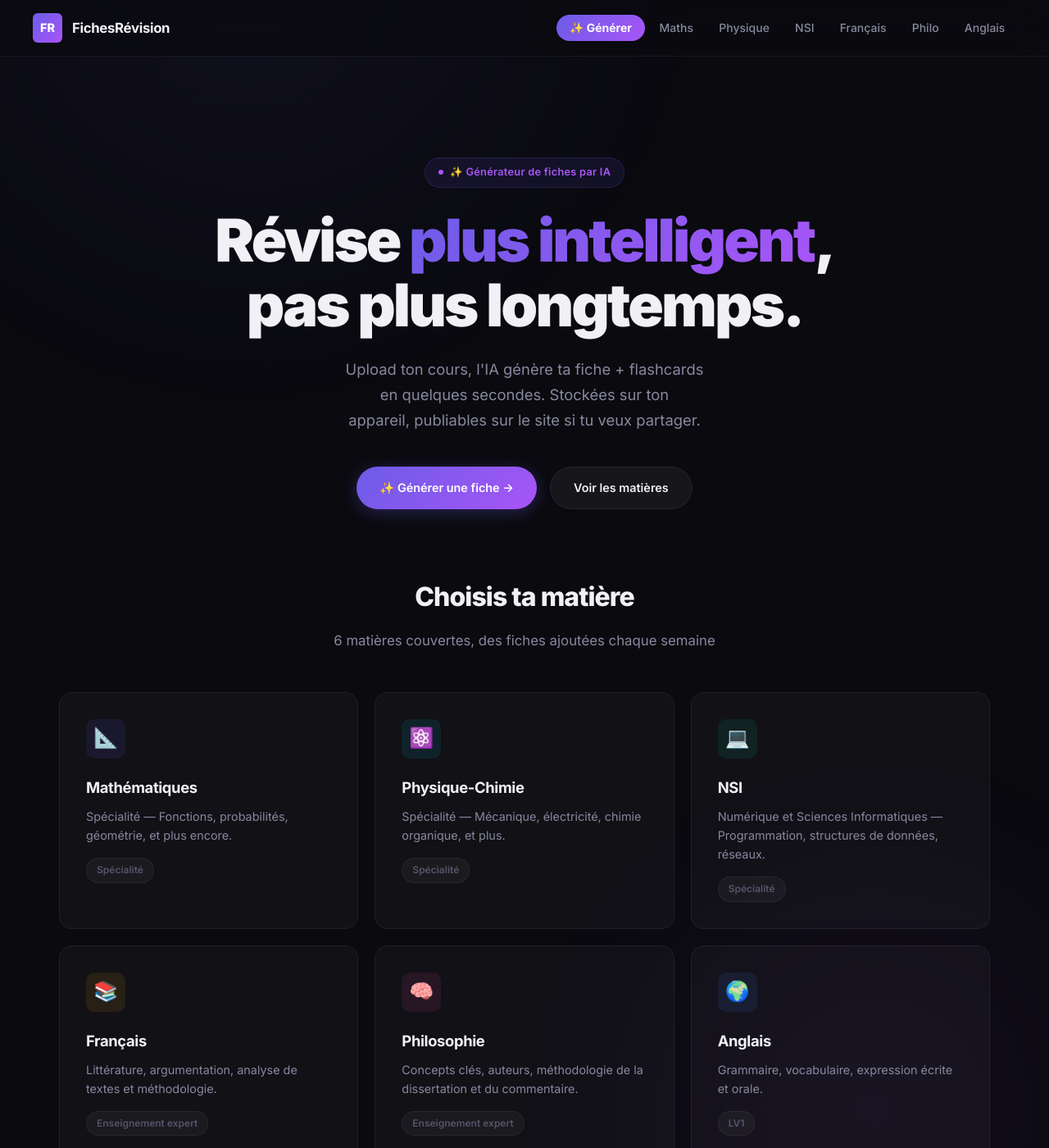
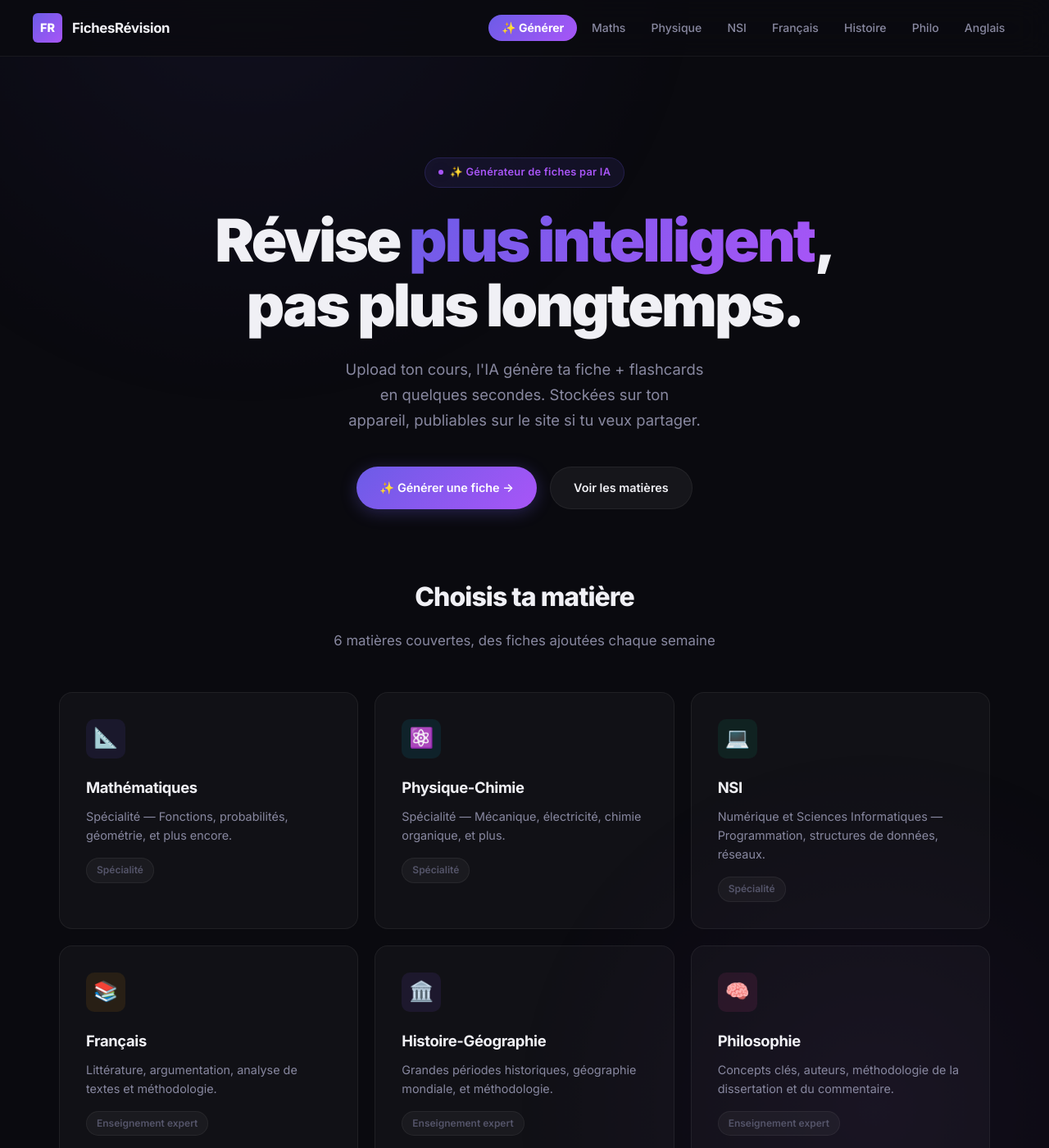
Before and after one commit to Jad00Create/fiches-revision, a Jekyll site: the page built from index.md, in a window 1280 px wide and 1400 px high. Shown: the whole window at 82% size. Built offline with Jekyll 4.4.1, drawn with Linux system fonts in a browser that asks for light colours.

Commit message:
Add Histoire-Géographie subject

```diff
--- a/_layouts/default.html
+++ b/_layouts/default.html
@@ -442,6 +442,7 @@
     .card--physique { --card-accent: linear-gradient(135deg, #06b6d4, #3b82f6); }
     .card--nsi { --card-accent: linear-gradient(135deg, #10b981, #06b6d4); }
     .card--francais { --card-accent: linear-gradient(135deg, #f59e0b, #ef4444); }
+    .card--histoire { --card-accent: linear-gradient(135deg, #8b5cf6, #6366f1); }
     .card--philo { --card-accent: linear-gradient(135deg, #ec4899, #a855f7); }
     .card--anglais { --card-accent: linear-gradient(135deg, #3b82f6, #6366f1); }
 
@@ -698,6 +699,7 @@
         <li><a href="{{ '/' | relative_url }}physique/">Physique</a></li>
         <li><a href="{{ '/' | relative_url }}nsi/">NSI</a></li>
         <li><a href="{{ '/' | relative_url }}francais/">Français</a></li>
+        <li><a href="{{ '/' | relative_url }}histoire/">Histoire</a></li>
         <li><a href="{{ '/' | relative_url }}philo/">Philo</a></li>
         <li><a href="{{ '/' | relative_url }}anglais/">Anglais</a></li>
       </ul>
--- a/generer/index.html
+++ b/generer/index.html
@@ -818,6 +818,7 @@ title: Générer des fiches
           <option value="physique">Physique-Chimie</option>
           <option value="nsi">NSI</option>
           <option value="francais">Français</option>
+          <option value="histoire">Histoire-Géographie</option>
           <option value="philo">Philosophie</option>
           <option value="anglais">Anglais</option>
         </select>
@@ -942,6 +943,7 @@ title: Générer des fiches
         <option value="physique">Physique</option>
         <option value="nsi">NSI</option>
         <option value="francais">Français</option>
+        <option value="histoire">Histoire</option>
         <option value="philo">Philo</option>
         <option value="anglais">Anglais</option>
       </select>
@@ -1414,7 +1416,7 @@ async function loadFichesList() {
     return;
   }
 
-  const subjectEmoji = { maths: '📐', physique: '⚛️', nsi: '💻', francais: '📚', philo: '🧠', anglais: '🌍' };
+  const subjectEmoji = { maths: '📐', physique: '⚛️', nsi: '💻', francais: '📚', histoire: '🏛️', philo: '🧠', anglais: '🌍' };
 
   list.innerHTML = fiches.sort((a, b) => new Date(b.date) - new Date(a.date)).map((f, i) => `
     <div class="fiche-item">
--- a/index.md
+++ b/index.md
@@ -58,6 +58,13 @@ title: Accueil
       <span class="card-tag">Enseignement expert</span>
     </a>
 
+    <a href="histoire/" class="card card--histoire">
+      <div class="card-icon" style="background: rgba(139, 92, 246, 0.1);">🏛️</div>
+      <div class="card-title">Histoire-Géographie</div>
+      <div class="card-desc">Grandes périodes historiques, géographie mondiale, et méthodologie.</div>
+      <span class="card-tag">Enseignement expert</span>
+    </a>
+
     <a href="philo/" class="card card--philo">
       <div class="card-icon" style="background: rgba(236, 72, 153, 0.1);">🧠</div>
       <div class="card-title">Philosophie</div>
```
Also changed, not shown: histoire/index.md (added, +20 -0 lines).
